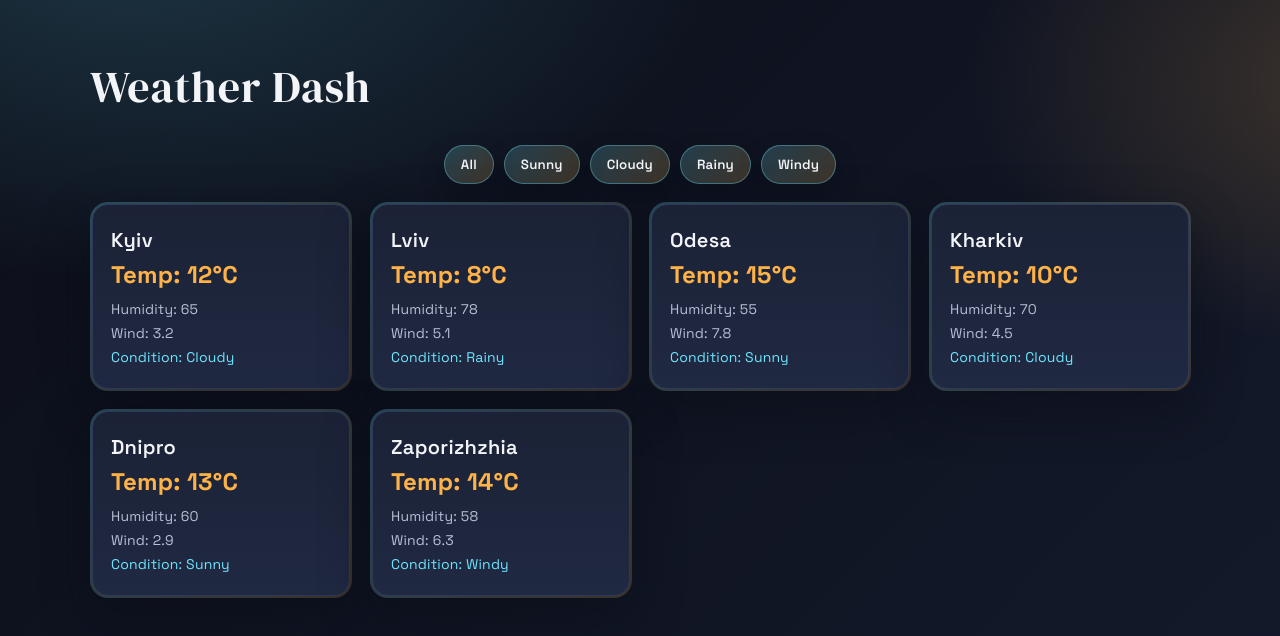
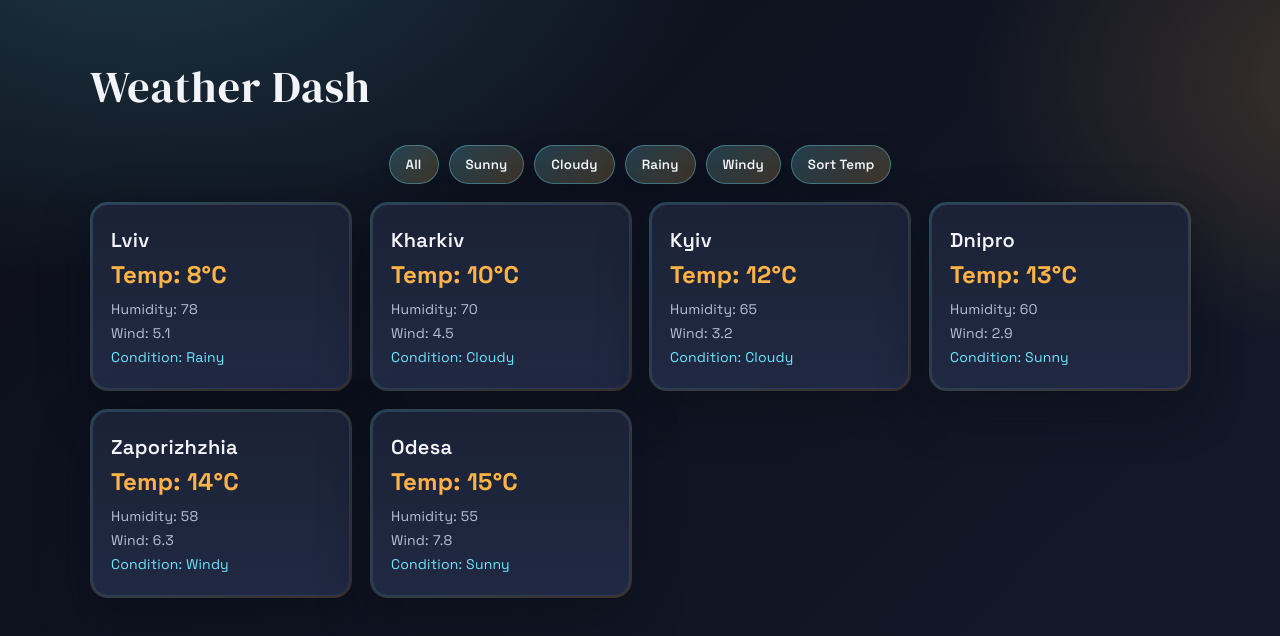
Before and after one commit to Maaxcon/react-weather-dashboard, a React (Vite) app: page / in a window 1280 px wide. Shown: the top 636 px of the page. Built offline with nearby package versions, Linux system fonts and the light colour scheme.

Commit message:
feat: add sort by temperature

```diff
--- a/src/App.tsx
+++ b/src/App.tsx
@@ -1,17 +1,37 @@
 import { useState } from 'react'
 import { CityCard } from "./components/CityCard"
 import { cities } from "./data/cities"
-import type { City } from "./type"
-import type { Filter } from "./type"
+import type { Filter,Sort,City } from "./type"
 import Button from './components/Button'
 function App() {
 
   const [filter, setFilter] = useState<Filter>('all')
+  const [sort,setSort] = useState<Sort>({
+    field:"temp",
+    order:"asc"
+  })
+
 
   const filteredCities = cities.filter((city) => {
     if (filter === 'all') return true
     return city.condition === filter
   })
+
+  const sortedCities = [...filteredCities].sort((a,b) => {
+    const aValue = a[sort.field]
+    const bValue = b[sort.field]
+
+    if(sort.order === "asc"){
+      return aValue - bValue
+    }
+    else{
+      return bValue - aValue
+    }
+  })
+
+
+
+
 
   return (
     <div className="weather">
@@ -21,10 +41,17 @@ function App() {
         <Button text="Cloudy" onClick={() => setFilter('cloudy')} />
         <Button text="Rainy" onClick={() => setFilter('rainy')} />
         <Button text="Windy" onClick={() => setFilter('windy')} />
+
+        <Button text="Sort Temp" onClick={() =>
+            setSort((prev) => ({
+              ...prev,
+              order: prev.order === 'asc' ? 'desc' : 'asc'
+            }))
+        } />
       </div>
 
       <div className="weather__list">
-        {filteredCities.map((city: City) => (
+        {sortedCities.map((city: City) => (
           <div key={city.id} className="weather__block">
             <CityCard city={city} onClick={() => {}} />
           </div>
```
